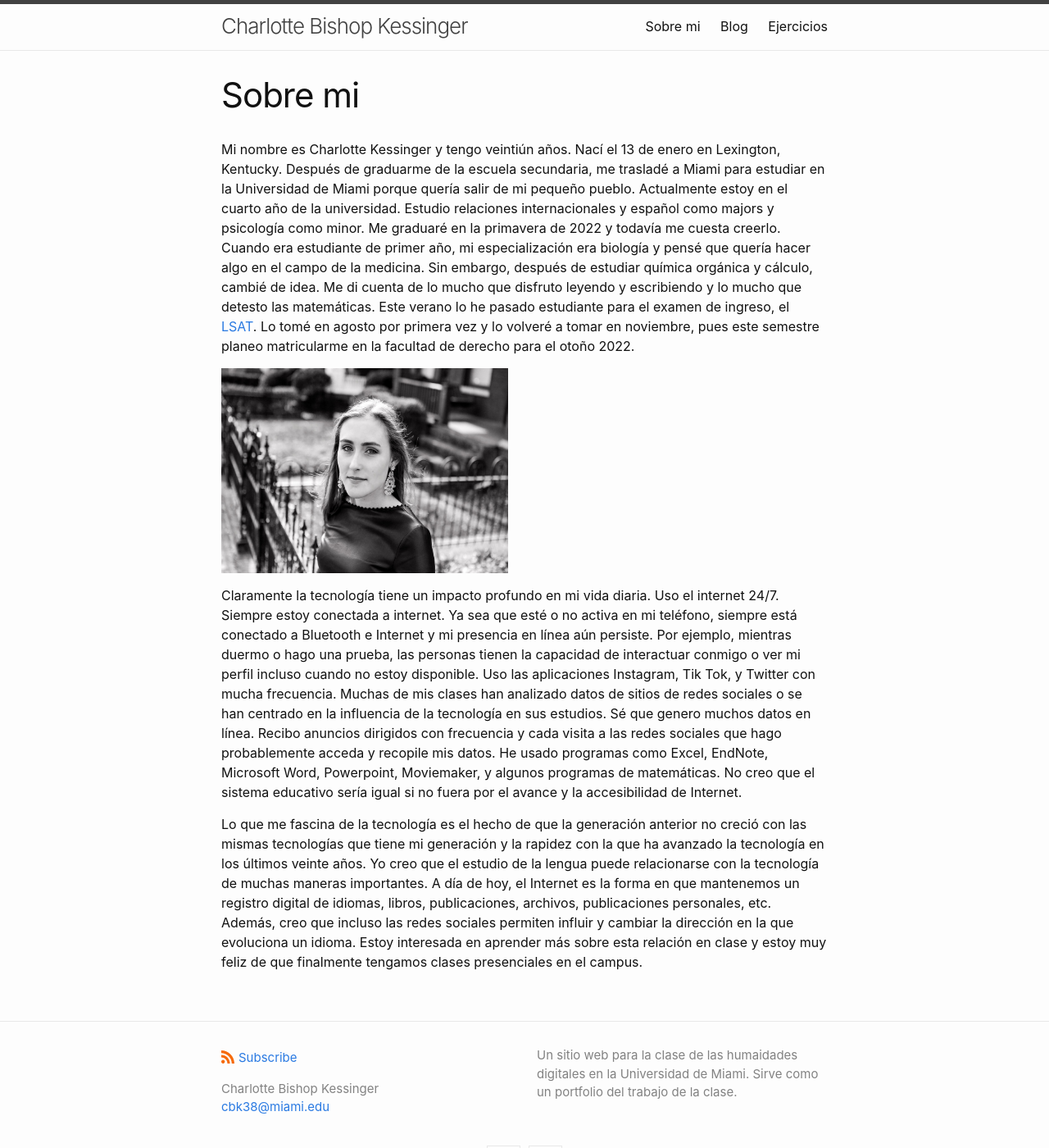
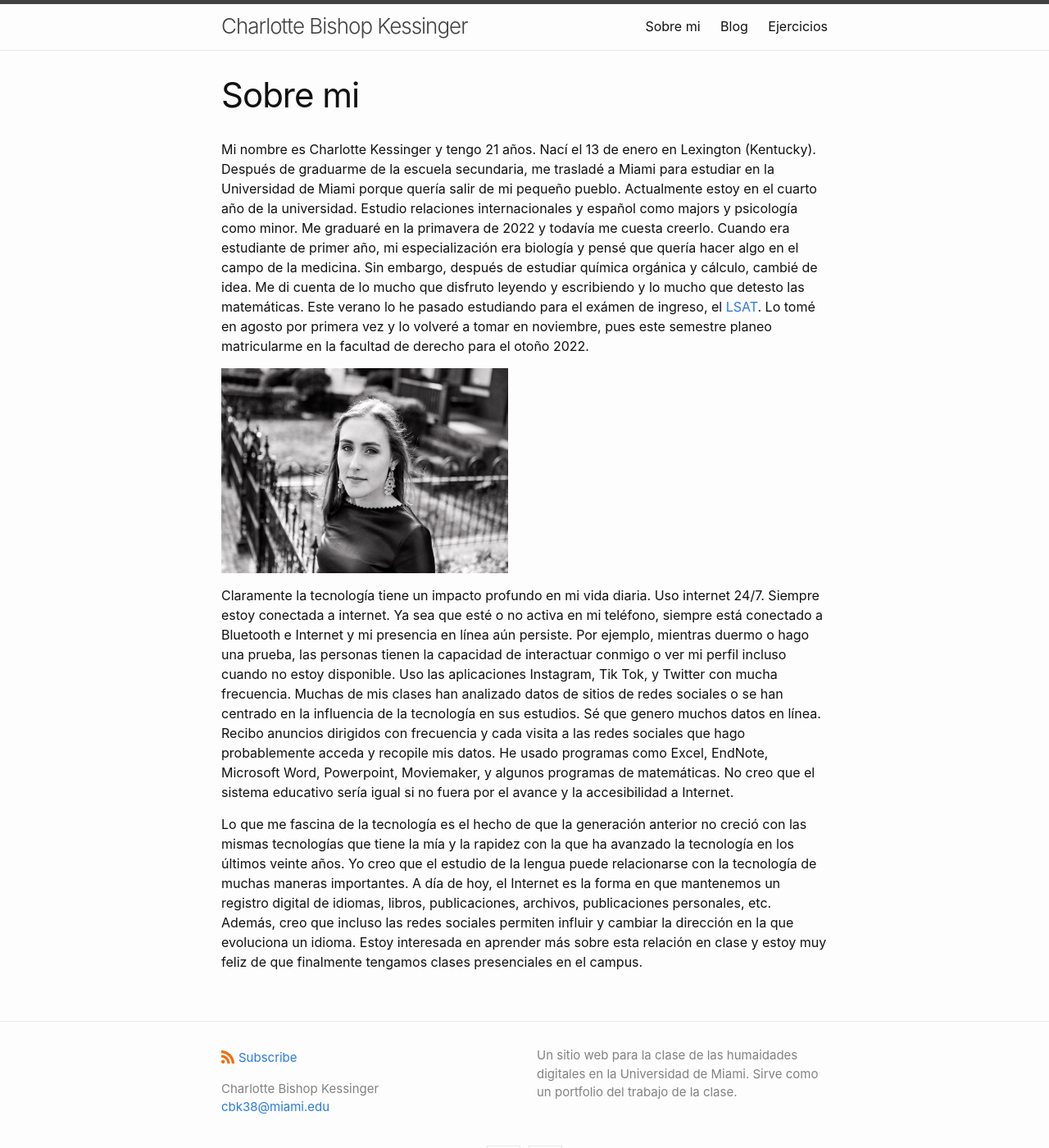
Before and after one commit to charkessinger/charkessinger.github.io, a Jekyll site: the page built from sobre_mi.md, in a window 1280 px wide and 1400 px high. Shown: the whole window at 82% size. Built offline with Jekyll 4.4.1, drawn with Linux system fonts in a browser that asks for light colours.

Commit message:
Update sobre_mi.md

```diff
--- a/sobre_mi.md
+++ b/sobre_mi.md
@@ -4,10 +4,10 @@
 permalink: /sobre_mi/
 ---
 
-Mi nombre es Charlotte Kessinger y tengo veintiún años. Nací el 13 de enero en Lexington, Kentucky. Después de graduarme de la escuela secundaria, me trasladé a Miami para estudiar en la Universidad de Miami porque quería salir de mi pequeño pueblo. Actualmente estoy en el cuarto año de la universidad. Estudio relaciones internacionales y español como majors y psicología como minor. Me graduaré en la primavera de 2022 y todavía me cuesta creerlo. Cuando era estudiante de primer año, mi especialización era biología y pensé que quería hacer algo en el campo de la medicina. Sin embargo, después de estudiar química orgánica y cálculo, cambié de idea. Me di cuenta de lo mucho que disfruto leyendo y escribiendo y lo mucho que detesto las matemáticas. Este verano lo he pasado estudiante para el examen de ingreso, el [LSAT](https://www.lsac.org/lsa). Lo tomé en agosto por primera vez y lo volveré a tomar en noviembre, pues este semestre planeo matricularme en la facultad de derecho para el otoño 2022.
+Mi nombre es Charlotte Kessinger y tengo 21 años. Nací el 13 de enero en Lexington (Kentucky). Después de graduarme de la escuela secundaria, me trasladé a Miami para estudiar en la Universidad de Miami porque quería salir de mi pequeño pueblo. Actualmente estoy en el cuarto año de la universidad. Estudio relaciones internacionales y español como majors y psicología como minor. Me graduaré en la primavera de 2022 y todavía me cuesta creerlo. Cuando era estudiante de primer año, mi especialización era biología y pensé que quería hacer algo en el campo de la medicina. Sin embargo, después de estudiar química orgánica y cálculo, cambié de idea. Me di cuenta de lo mucho que disfruto leyendo y escribiendo y lo mucho que detesto las matemáticas. Este verano lo he pasado estudiando para el exámen de ingreso, el [LSAT](https://www.lsac.org/lsa). Lo tomé en agosto por primera vez y lo volveré a tomar en noviembre, pues este semestre planeo matricularme en la facultad de derecho para el otoño 2022.
 
 <img src="/assets/images/me.JPG" alt="me" width="350" height="250">
 
-Claramente la tecnología tiene un impacto profundo en mi vida diaria. Uso el internet 24/7. Siempre estoy conectada a internet. Ya sea que esté o no activa en mi teléfono, siempre está conectado a Bluetooth e Internet y mi presencia en línea aún persiste. Por ejemplo, mientras duermo o hago una prueba, las personas tienen la capacidad de interactuar conmigo o ver mi perfil incluso cuando no estoy disponible. Uso las aplicaciones Instagram, Tik Tok, y Twitter con mucha frecuencia. Muchas de mis clases han analizado datos de sitios de redes sociales o se han centrado en la influencia de la tecnología en sus estudios. Sé que genero muchos datos en línea. Recibo anuncios dirigidos con frecuencia y cada visita a las redes sociales que hago probablemente acceda y recopile mis datos. He usado programas como Excel, EndNote, Microsoft Word, Powerpoint, Moviemaker, y algunos programas de matemáticas. No creo que el sistema educativo sería igual si no fuera por el avance y la accesibilidad de Internet.
+Claramente la tecnología tiene un impacto profundo en mi vida diaria. Uso internet 24/7. Siempre estoy conectada a internet. Ya sea que esté o no activa en mi teléfono, siempre está conectado a Bluetooth e Internet y mi presencia en línea aún persiste. Por ejemplo, mientras duermo o hago una prueba, las personas tienen la capacidad de interactuar conmigo o ver mi perfil incluso cuando no estoy disponible. Uso las aplicaciones Instagram, Tik Tok, y Twitter con mucha frecuencia. Muchas de mis clases han analizado datos de sitios de redes sociales o se han centrado en la influencia de la tecnología en sus estudios. Sé que genero muchos datos en línea. Recibo anuncios dirigidos con frecuencia y cada visita a las redes sociales que hago probablemente acceda y recopile mis datos. He usado programas como Excel, EndNote, Microsoft Word, Powerpoint, Moviemaker, y algunos programas de matemáticas. No creo que el sistema educativo sería igual si no fuera por el avance y la accesibilidad a Internet.
 
-Lo que me fascina de la tecnología es el hecho de que la generación anterior no creció con las mismas tecnologías que tiene mi generación y la rapidez con la que ha avanzado la tecnología en los últimos veinte años. Yo creo que el estudio de la lengua puede relacionarse con la tecnología de muchas maneras importantes. A día de hoy, el Internet es la forma en que mantenemos un registro digital de idiomas, libros, publicaciones, archivos, publicaciones personales, etc. Además, creo que incluso las redes sociales permiten influir y cambiar la dirección en la que evoluciona un idioma. Estoy interesada en aprender más sobre esta relación en clase y estoy muy feliz de que finalmente tengamos clases presenciales en el campus.
+Lo que me fascina de la tecnología es el hecho de que la generación anterior no creció con las mismas tecnologías que tiene la mía y la rapidez con la que ha avanzado la tecnología en los últimos veinte años. Yo creo que el estudio de la lengua puede relacionarse con la tecnología de muchas maneras importantes. A día de hoy, el Internet es la forma en que mantenemos un registro digital de idiomas, libros, publicaciones, archivos, publicaciones personales, etc. Además, creo que incluso las redes sociales permiten influir y cambiar la dirección en la que evoluciona un idioma. Estoy interesada en aprender más sobre esta relación en clase y estoy muy feliz de que finalmente tengamos clases presenciales en el campus.
```
